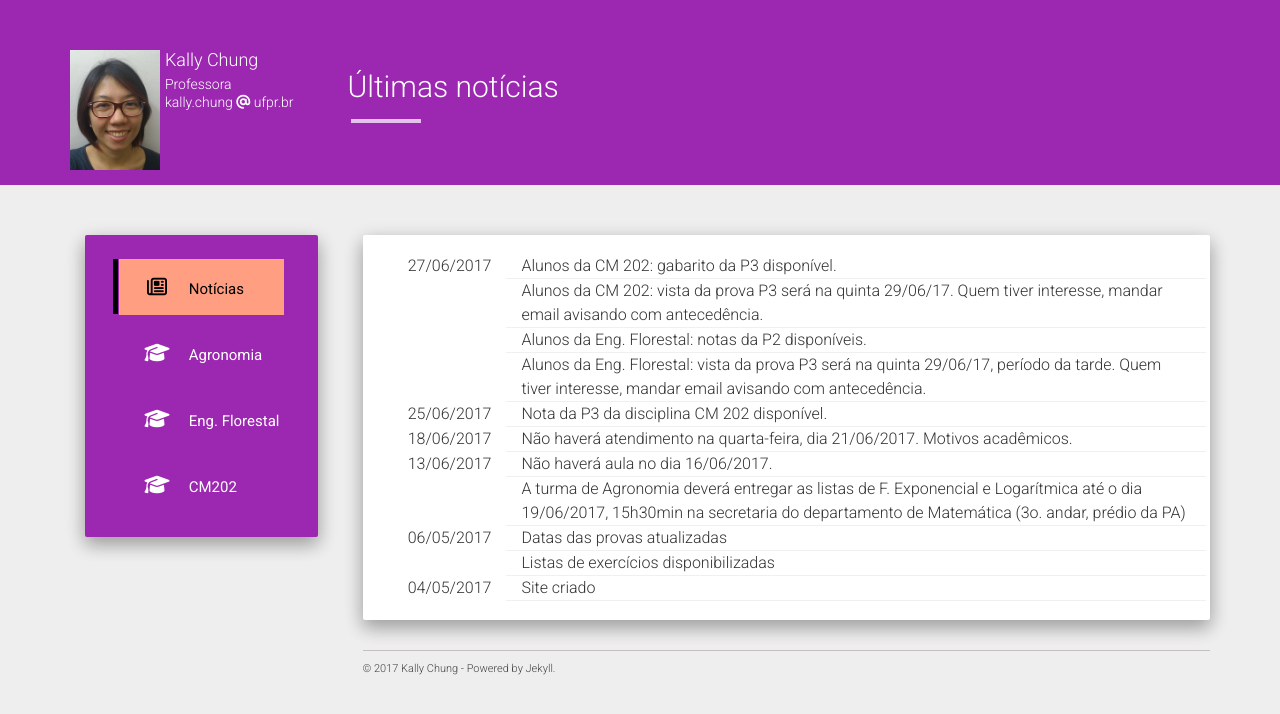
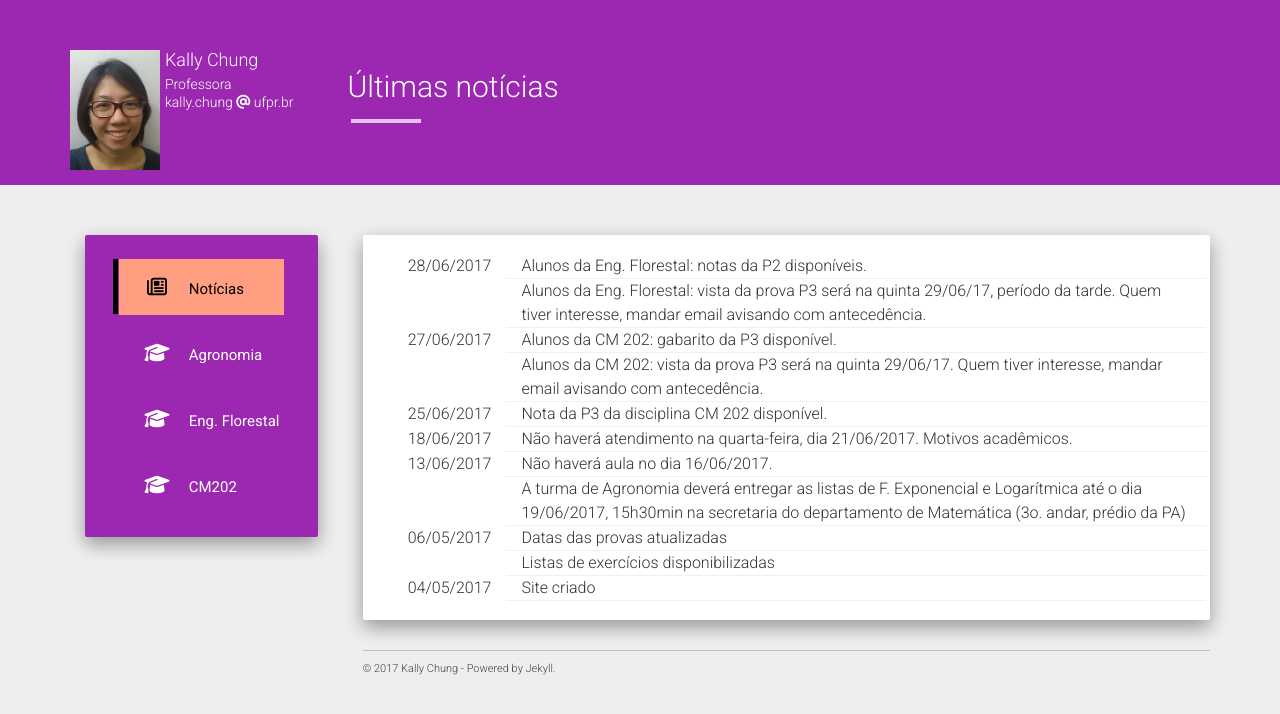
Before and after one commit to chunggnuhc/chunggnuhc.github.io, a Jekyll site: the page built from index.html, in a window 1280 px wide. Shown: the top 714 px of the page. Built offline with Jekyll 4.4.1, drawn with Linux system fonts in a browser that asks for light colours; nearby versions of some CDN libraries.

Commit message:
Update noticias.yml

```diff
--- a/_data/noticias.yml
+++ b/_data/noticias.yml
@@ -1,6 +1,6 @@
-- data: 2017-06-27
+- data: 2017-06-28
   noticia: "Alunos da Eng. Florestal: vista da prova P3 será na quinta 29/06/17, período da tarde. Quem tiver interesse, mandar email avisando com antecedência."
-- data: 2017-06-27
+- data: 2017-06-28
   noticia: "Alunos da Eng. Florestal: notas da P2 disponíveis."
 - data: 2017-06-27
   noticia: "Alunos da CM 202: vista da prova P3 será na quinta 29/06/17. Quem tiver interesse, mandar email avisando com antecedência."
```
